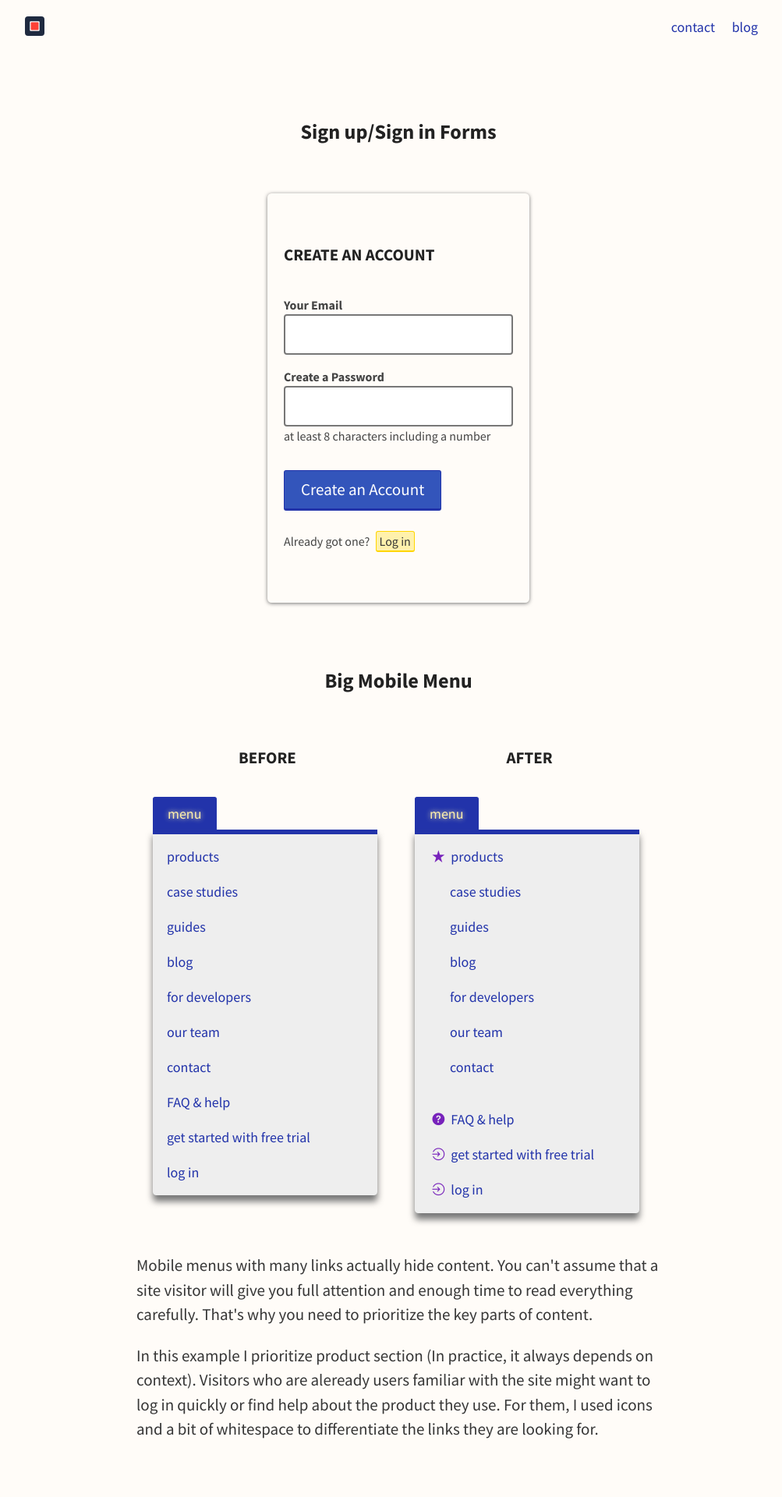
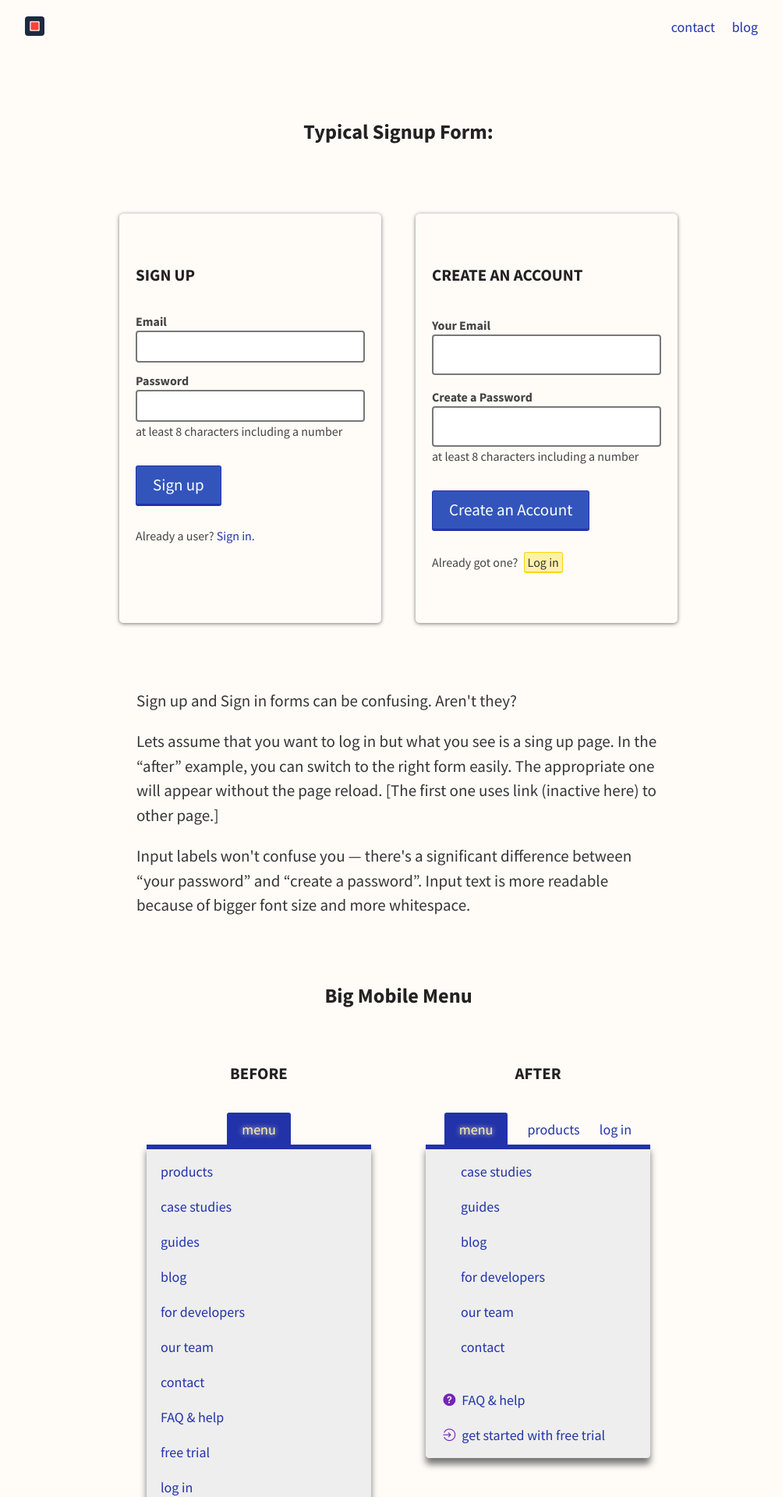
Before and after one commit to bart747/bart747, a Jekyll site: the page built from ui-patterns.html, in a window 1280 px wide. Shown: the top 1920 px of the page at 78% size, without its empty margins (129-1132 px from the left). Built offline with Jekyll 4.4.1, drawn with Linux system fonts in a browser that asks for light colours; comment, search, counter and statistics services are not loaded; some of the changed text lies outside the part shown.

Commit message:
improve home page 'ui examples' layout
make 2 columns, side by side comparisons instead of  stacked

without publishing yet

```diff
--- a/_sass/_lists.scss
+++ b/_sass/_lists.scss
@@ -91,6 +91,10 @@
 .menu-toggle-content {
   position: absolute;
   top: 2.9em;
+  left: 0;
+  right: 0;
+  margin-left: auto;
+  margin-right: auto;
   margin: 0 auto;
   background: #eee;
   border-radius: 0 0 $radius $radius;
--- a/ui-patterns.html
+++ b/ui-patterns.html
@@ -4,13 +4,35 @@ layout: default
 
 <div class="wrapper center">
 
-<section>
-<h2>Sign up/Sign in Forms</h2>
+<section class=" ">
+
+<h2 id="form-boring-home">Typical Signup Form:</h2>
+
+<div class="grid wrapper-small">
+  <div class="home-example-ui form-wrapper-narrow center col col-50-50">
+    <form class="form-boring inputs-long">
+      <h3>Sign up</h3>
+
+      <fieldset>
+        <label for="email1-expo">Email</label>
+        <input type="email" id="email1-expo">
+        <label for="password1-expo">Password</label>
+        <input type="password" id="password1-expo">
+        <div class="txt-secondary">at least 8 characters including a number</div>
+      </fieldset>
+
+      <button type="button">Sign up</button>
+
+      <p class="txt-secondary">Already a user? <a href="#form-boring-home">Sign in</a>.</p>
+
+    </form>
+  </div>
 
   <div class="form-fieldset-toggle
               form-wrapper-narrow
               home-example-ui
-            center">
+              center
+              col col-50-50">
 
     <form id="form-sign-up" class=" ">
       <h3>Create an Account</h3>
@@ -41,8 +63,27 @@ layout: default
       <button type="button">Log in</button>
 
       <p class="txt-secondary">Need to create a new account? <span class="btn btn-in-txt sign-in-link">Sign up</span></p>
+
     </form>
   </div>
+  </div>
+
+
+  <p>Sign up and Sign in forms can be confusing. Aren't they?
+
+    <p>
+      Lets assume that you want to log in but what you see is a sing up page.
+      In the “after” example, you can switch to the right form easily.
+      The appropriate one will appear without the page reload.
+      [The first one uses link (inactive here) to other page.]
+    </p>
+    <p>
+      Input labels won't confuse you &mdash;
+      there's a significant difference between “your password” and “create a password”.
+      Input text is more readable because of bigger font size and more whitespace.
+    </p>
+
+
 
 </section>
 
@@ -50,12 +91,12 @@ layout: default
 <section class="">
 <h2>Big Mobile Menu</h2>
 
-<div class="grid wrapper-post-like">
+<div class="grid wrapper-small">
 
-  <div class="home-example-toggle-menu col">
+  <div class="home-example-toggle-menu col col-50-50">
   <h3>Before</h3>
 
-    <div class="menu-list menu-toggle left">
+    <div class="menu-list menu-toggle ">
 
       <button class="menu-toggle-btn is-switchable toggle-is-on">
         menu
@@ -95,8 +136,7 @@ layout: default
         </li>
         <li class=" ">
           <span class="link-like">
-
-            get started with free trial
+            free trial
           </span>
         </li>
         <li class=" ">
@@ -112,23 +152,27 @@ layout: default
 
   </div>
 
-  <div class="col home-example-toggle-menu">
+  <div class="home-example-toggle-menu col col-50-50">
   <h3>After</h3>
 
-    <div class="menu-list menu-toggle menu-icons left">
+    <div class="menu-list menu-toggle menu-icons ">
 
       <button class="menu-toggle-btn is-switchable toggle-is-on">
         menu
       </button>
+      &emsp;
+      <span class="link-like">
+        products
+      </span>
+      &emsp;
+      <span class="link-like">
+        log in
+      </span>
+
 
       <div class="menu-toggle-content">
 
       <ul>
-        <li class="li-has-icon">
-          <span class="link-like">
-            <span class="icon ion-star purple"></span>
-            products</a>
-        </li>
         <li>
           <span class="link-like">case studies</span>
         </li>
@@ -161,12 +205,7 @@ layout: default
             get started with free trial
           </span>
         </li>
-        <li class="li-has-icon">
-          <span class="link-like">
-            <span class="icon ion-log-in purple"></span>
-            log in
-          </span>
-        </li>
+
       </ul>
       </div>
 
@@ -176,14 +215,23 @@ layout: default
 
 </div>
 
-<p>Mobile menus with many links actually hide content.
-  You can't assume that a site visitor will give you full attention and enough time to read everything carefully.
-  That's why you need to prioritize the key parts of content.
+<p>
+  Mobile menus with many links actually hide content.
+</p>
+<p>
+  You can't assume that a site visitor will give you enough attention and time
+  to read everything on your page carefully.
+  That's why you need to prioritize the key parts.
+  If there's no immediately visible action a user would like to take, you will lose her/him.
 </p>
 
-  <p>In this example I prioritize product section (In practice, it always depends on context).
-     Visitors who are aleready users familiar with the site might want to log in quickly  or find help about the product they use.
-     For them, I used icons and a bit of whitespace to differentiate the links they are looking for.
+<p>
+  In this example I prioritize <i>product</i> and <i>log in</i> section
+  (in practice, it always depends on context and testing).
+</p>
+
+<p>
+  There are also easy to spot icons that will help users get quickly to other crucial pages.
 </p>
 </section>
 
```
Also changed, not shown: _sass/_home.scss (+5 -4 lines), _sass/_layout.scss (+9 -3 lines), css/main.css (+18 -5 lines), css/dist/main.css. Lines whose indentation alone changed are shown as unchanged.
